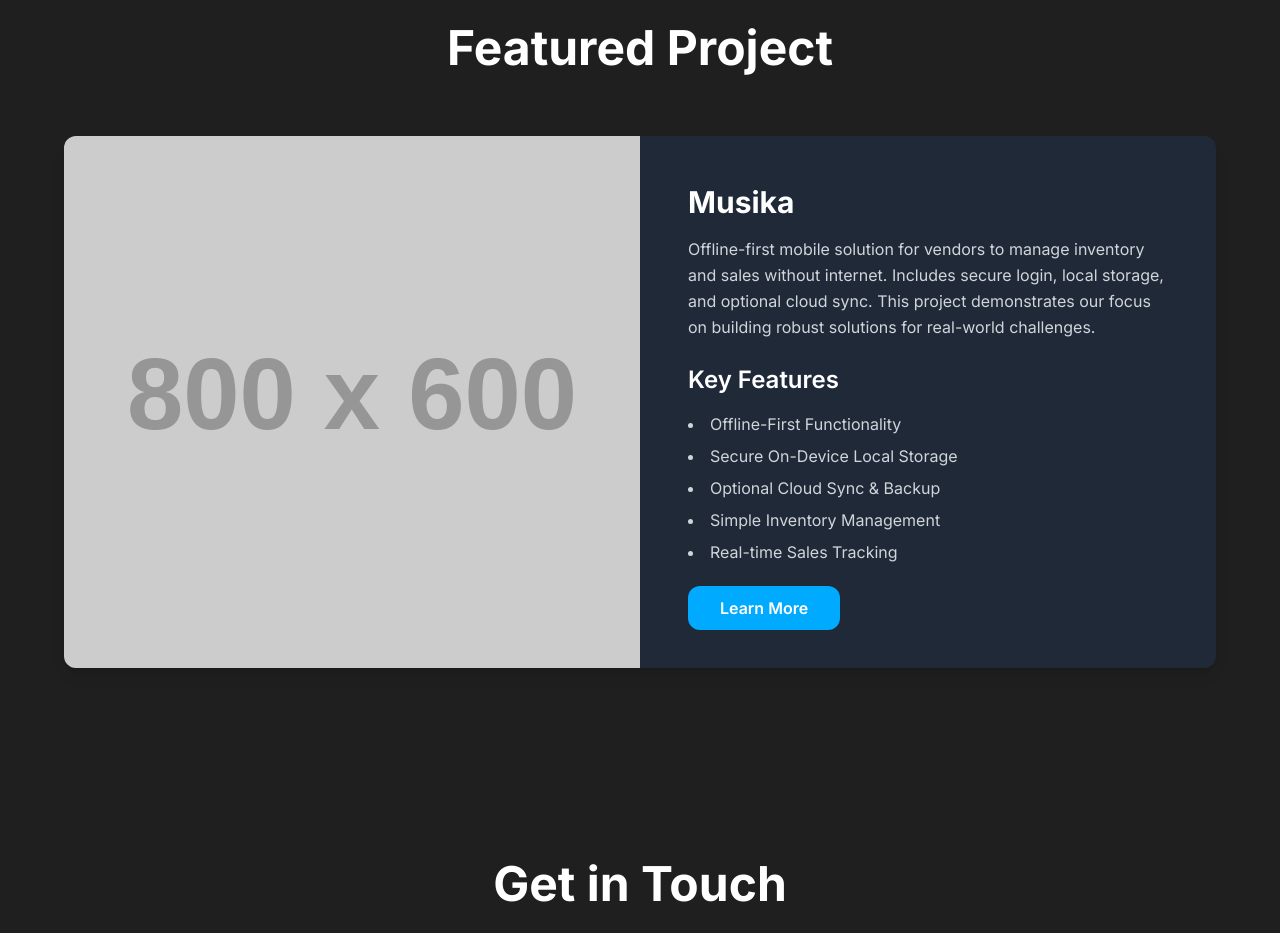
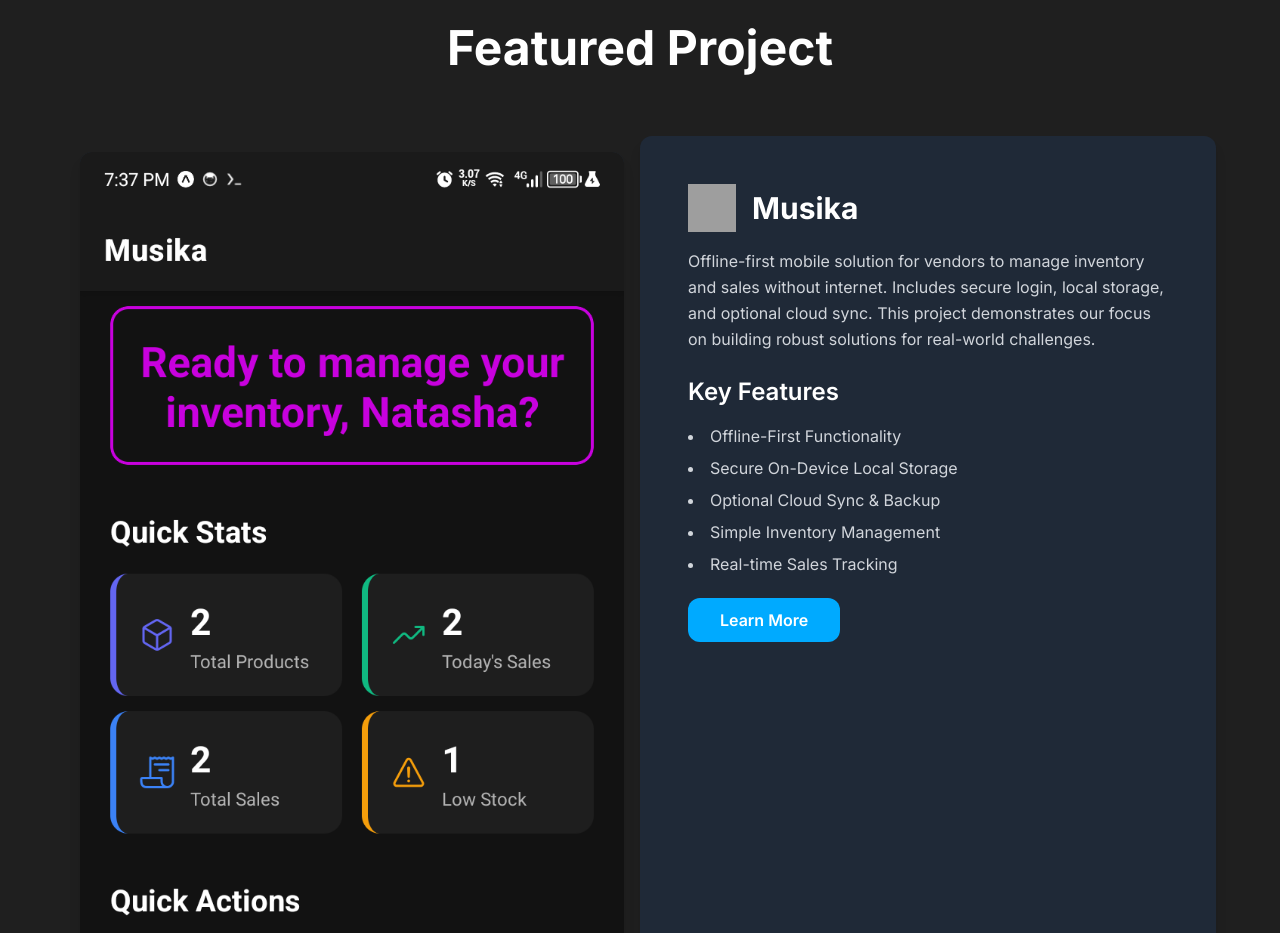
Before and after one commit to Diplovee/xalo-software, a plain HTML site: page index.html in a window 1280 px wide. Shown: the part 1740-2673 px from the top of the page. Drawn offline with nearby package versions, Linux system fonts and the light colour scheme; grey boxes are pictures that could not be loaded; placeholder pictures from the web are drawn by us.

Commit message:
feat: add Musika project gallery with real images

```diff
--- a/index.html
+++ b/index.html
@@ -158,12 +158,23 @@
         <!-- Projects Section -->
         <section id="projects" class="py-20 md:py-24">
             <h2 class="text-4xl md:text-5xl font-bold text-center mb-16 fade-in-up">Featured Project</h2>
-            <div class="max-w-6xl mx-auto bg-gray-800 rounded-xl shadow-lg overflow-hidden md:flex fade-in-up">
-                <div class="md:w-1/2">
-                    <img class="h-full w-full object-cover" src="https://placehold.co/800x600/2d3748/ffffff?text=Musika+App+UI" alt="Musika App Screenshot">
+            <div class="max-w-6xl mx-auto md:flex fade-in-up">
+                <!-- Image Gallery -->
+                <div class="md:w-1/2 p-4">
+                    <div class="bg-gray-800 rounded-xl shadow-lg overflow-hidden">
+                        <img class="h-full w-full object-cover" src="musika/Screenshot_20250814-193711.png" alt="Main Musika App Screenshot">
+                        <div class="grid grid-cols-2 gap-2 p-2">
+                            <img src="musika/Screenshot_20250814-193723.png" alt="Musika App Thumbnail 1" class="rounded-lg object-cover">
+                            <img src="musika/Screenshot_20250814-193730.png" alt="Musika App Thumbnail 2" class="rounded-lg object-cover">
+                        </div>
+                    </div>
                 </div>
-                <div class="md:w-1/2 p-8 md:p-12">
-                    <h3 class="text-3xl font-bold mb-4 text-accent-color">Musika</h3>
+                <!-- Project Details -->
+                <div class="md:w-1/2 p-8 md:p-12 bg-gray-800 rounded-xl shadow-lg mt-8 md:mt-0">
+                    <div class="flex items-center mb-4">
+                        <img src="musika/logo2.png" alt="Musika Logo" class="h-12 w-12 mr-4">
+                        <h3 class="text-3xl font-bold text-accent-color">Musika</h3>
+                    </div>
                     <p class="text-gray-300 leading-relaxed mb-6">
                         Offline-first mobile solution for vendors to manage inventory and sales without internet. Includes secure login, local storage, and optional cloud sync. This project demonstrates our focus on building robust solutions for real-world challenges.
                     </p>
```
Also changed, not shown: musika/Screenshot_20250814-193711.png (added), musika/Screenshot_20250814-193723.png (added), musika/Screenshot_20250814-193730.png (added), musika/Screenshot_20250814-193737.png (added), musika/Screenshot_20250814-193741.png (added), musika/Screenshot_20250814-193746.png (added), 1 other file.
